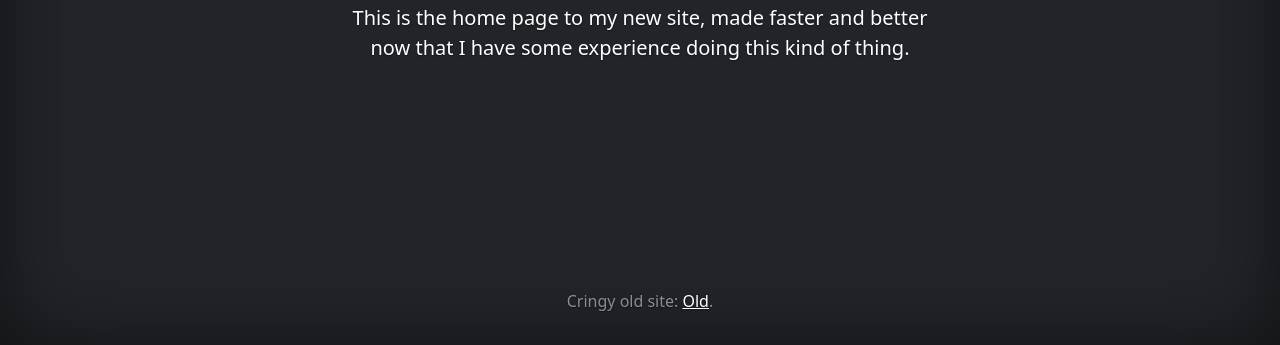
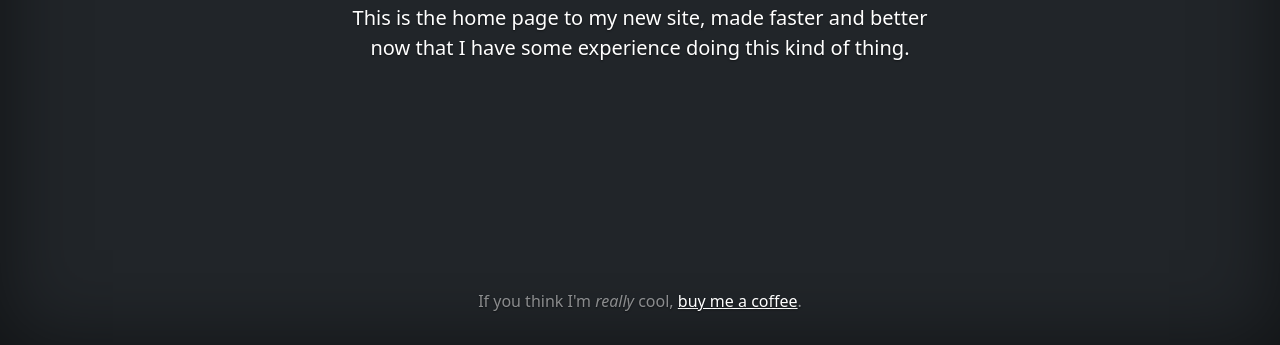
Before and after one commit to acpepper/personalSite, a website: page public/home.html in a window 1280 px wide. Shown: the part 455-800 px from the top of the page. Drawn offline with nearby package versions, Linux system fonts and the light colour scheme.

Commit message:
fix: no more link to old site

```diff
--- a/public/home.html
+++ b/public/home.html
@@ -62,7 +62,7 @@
       </main>
 
       <footer class="mt-auto text-white-50">
-	<p>Cringy old site: <a href="http://acpepper.ueuo.com/" class="text-white">Old</a>.</p>
+	<p>If you think I'm <i>really</i> cool, <a href="https://venmo.com/code?user_id=2617090229927936954&created=1650387497" class="text-white">buy me a coffee</a>.</p>
       </footer>
     </div>
 
```
